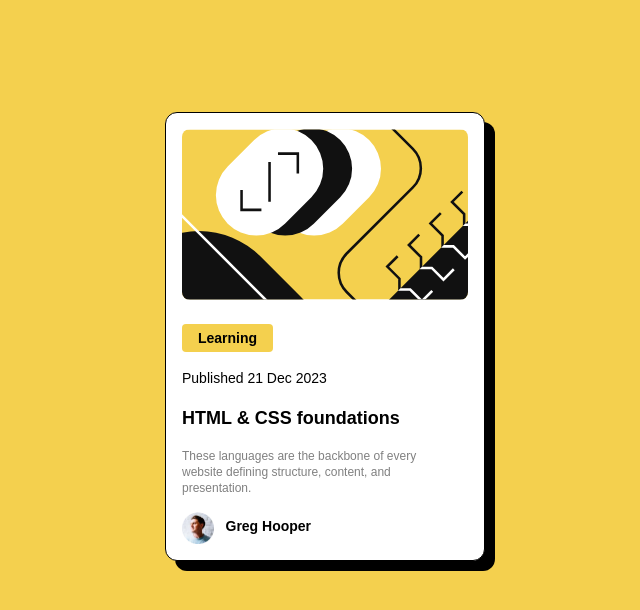
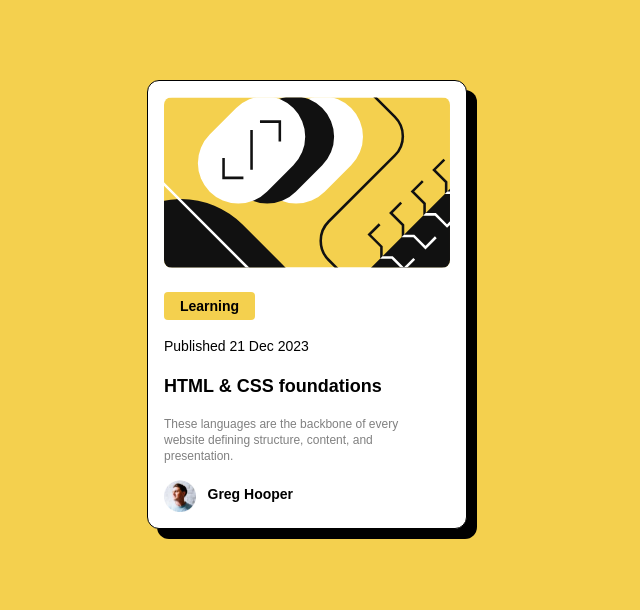
Before and after one commit to Ri2004/blog-preview-card-main, a website: page index.html in a window 1280 px wide. Shown: the whole page, without its empty margins (333-973 px from the left). Drawn offline with Linux system fonts and the light colour scheme.

Commit message:
modified

```diff
--- a/index.html
+++ b/index.html
@@ -14,8 +14,8 @@
 
   <!-- Feel free to remove these styles or customise in your own stylesheet 👍 -->
 </head>
-<body class="bg-Yellow">
-  <div class="container h-full w-full px-6 py-20  md:pl-80 md:pt-28">
+<body>
+  <div class="h-screen w-screen bg-Yellow px-6 py-20 mx-auto md:pt-20">
     <div class="container max-h-fit w-80 mx-auto flex flex-col bg-White border border-black p-4 rounded-xl box">
 
       <div class="container h-2/4">
```
Also changed, not shown: css/style.css.
